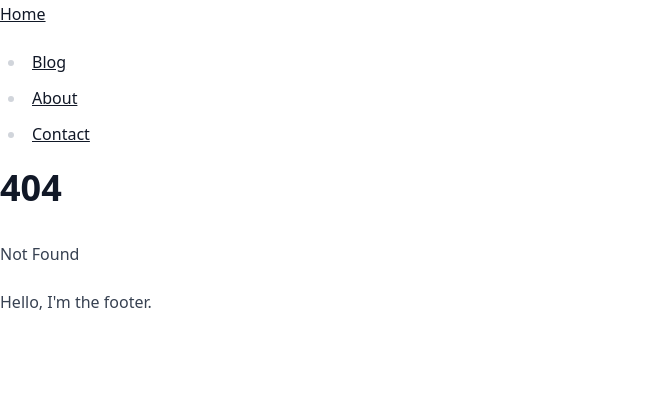
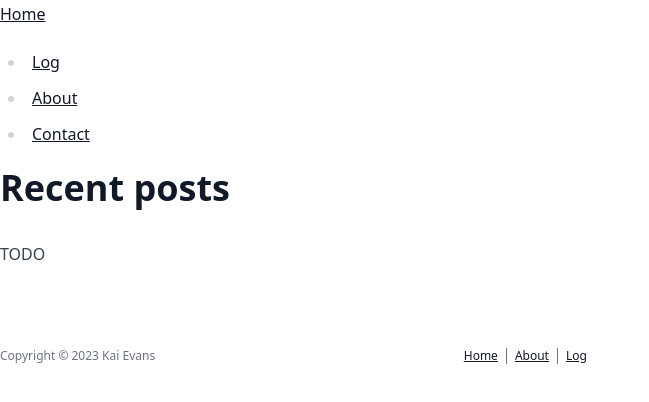
Before and after one commit to kaievns/the-log, a SvelteKit app: page /posts in a window 1280 px wide. Before the commit this address had no page. Shown: the top 402 px of the page, without its empty margins (0-649 px from the left). Built offline with nearby package versions, Linux system fonts and the light colour scheme.

Commit message:
Adding the base level layout compononts

```diff
--- a/src/app.html
+++ b/src/app.html
@@ -1,12 +1,16 @@
 <!DOCTYPE html>
 <html lang="en">
+
 <head>
 	<meta charset="utf-8" />
 	<link rel="icon" href="%sveltekit.assets%/favicon.png" />
 	<meta name="viewport" content="width=device-width" />
+	<meta name='theme-color' value="dark" />
 	%sveltekit.head%
 </head>
+
 <body data-sveltekit-preload-data="hover">
 	<div style="display: contents">%sveltekit.body%</div>
 </body>
+
 </html>
--- /dev/null
+++ b/src/components/DarkMode.svelte
@@ -0,0 +1,20 @@
+<script lang="ts">
+    // const root = document.documentElement;
+    // const colorThemeMetaTag = document.querySelector(
+    //     "meta[name='theme-color']"
+    // ) as Element;
+    // const theme =
+    //     typeof localStorage !== "undefined"
+    //         ? localStorage.getItem("theme")
+    //         : null;
+    // if (
+    //     theme === "dark" ||
+    //     (!theme && window.matchMedia("(prefers-color-scheme: dark)").matches)
+    // ) {
+    //     root.classList.add("dark");
+    //     colorThemeMetaTag.setAttribute("content", "dark");
+    // } else {
+    //     root.classList.remove("dark");
+    //     colorThemeMetaTag.setAttribute("content", "light");
+    // }
+</script>
--- /dev/null
+++ b/src/components/Footer.svelte
@@ -0,0 +1,31 @@
+<script lang="ts">
+    const year = new Date().getFullYear();
+</script>
+
+<footer
+    class="mt-auto flex w-full flex-col items-center justify-center gap-y-2 pt-20 pb-4 text-center align-top text-gray-500 sm:flex-row sm:justify-between sm:text-xs"
+>
+    <div class="mr-0 sm:mr-4">
+        Copyright &copy; {year} Kai Evans
+    </div>
+    <nav
+        aria-label="More on this site"
+        class="flex gap-x-2 sm:gap-x-0 sm:divide-x sm:divide-gray-500"
+    >
+        <a
+            href="/"
+            class="px-4 py-2 sm:py-0 sm:px-2 sm:hover:text-textColor sm:hover:underline"
+            >Home</a
+        >
+        <a
+            href="/about"
+            class="px-4 py-2 sm:py-0 sm:px-2 sm:hover:text-textColor sm:hover:underline"
+            >About</a
+        >
+        <a
+            href="/posts"
+            class="px-4 py-2 sm:py-0 sm:px-2 sm:hover:text-textColor sm:hover:underline"
+            >Log</a
+        >
+    </nav>
+</footer>
--- a/src/routes/Header.svelte
+++ b/src/components/Header.svelte
@@ -4,7 +4,7 @@
     <nav>
         <ul>
             <li>
-                <a href="/blog">Blog</a>
+                <a href="/posts">Log</a>
             </li>
             <li>
                 <a href="/about">About</a>
--- /dev/null
+++ b/src/components/SkipLink.svelte
@@ -0,0 +1,5 @@
+<a
+    href="#main"
+    class="sr-only focus:not-sr-only focus:fixed focus:top-1.5 focus:left-1"
+    >skip to content
+</a>
--- a/src/routes/+layout.svelte
+++ b/src/routes/+layout.svelte
@@ -1,15 +1,21 @@
 <script lang="ts">
-    import Header from "./Header.svelte";
+    import SkipLink from "src/components/SkipLink.svelte";
+    import DarkMode from "src/components/DarkMode.svelte";
+    import Header from "src/components/Header.svelte";
+    import Footer from "src/components/Footer.svelte";
 </script>
 
+<DarkMode />
+
 <div class="prose">
+    <SkipLink />
     <Header />
 
-    <main>
+    <main class="flex-1">
         <slot />
     </main>
 
-    <footer>Hello, I'm the footer.</footer>
+    <Footer />
 
     <style global>
         @tailwind utilities;
--- /dev/null
+++ b/src/routes/posts/+page.svelte
@@ -0,0 +1,3 @@
+<h1>Recent posts</h1>
+
+TODO
--- /dev/null
+++ b/src/routes/posts/[slug]/+layout.svelte
@@ -0,0 +1,25 @@
+<!-- <BaseHead title={title} description={description} image={image} /> -->
+<div class="sm:grid sm:grid-cols-[3fr_1fr] sm:items-start sm:gap-x-10">
+    <article>
+        <!-- <BlogHero content={post} /> -->
+        <div
+            class="prose prose-sm prose-cactus mt-12 prose-headings:font-semibold prose-headings:before:absolute prose-headings:before:-ml-4 prose-headings:before:text-accent prose-headings:before:content-['#'] prose-th:before:content-none"
+        >
+            <slot />
+        </div>
+    </article>
+    <aside class="hidden text-right sm:sticky sm:top-20 sm:block">
+        <h2 class="font-semibold">Table of Contents</h2>
+        <ul class="mt-4 space-y-2 text-xs">
+            <!-- {
+                headings.map(({ slug, text }) => (
+                    <li class="line-clamp-2 hover:text-accent">
+                        <a href={`#${slug}`} aria-label={`Scroll to section: ${text}`}>
+                            <span>&#35;</span> {text}
+                        </a>
+                    </li>
+                ))
+            } -->
+        </ul>
+    </aside>
+</div>
--- a/vite.config.ts
+++ b/vite.config.ts
@@ -1,11 +1,16 @@
-import { sveltekit } from '@sveltejs/kit/vite';
-import type { UserConfig } from 'vite';
+import { sveltekit } from "@sveltejs/kit/vite";
+import type { UserConfig } from "vite";
 
 const config: UserConfig = {
-	plugins: [sveltekit()],
-	test: {
-		include: ['src/**/*.{test,spec}.{js,ts}']
-	}
+  plugins: [sveltekit()],
+  resolve: {
+    alias: {
+      "src/": "/src/",
+    },
+  },
+  test: {
+    include: ["src/**/*.{test,spec}.{js,ts}"],
+  },
 };
 
 export default config;
```
Lines whose indentation alone changed are shown as unchanged.
